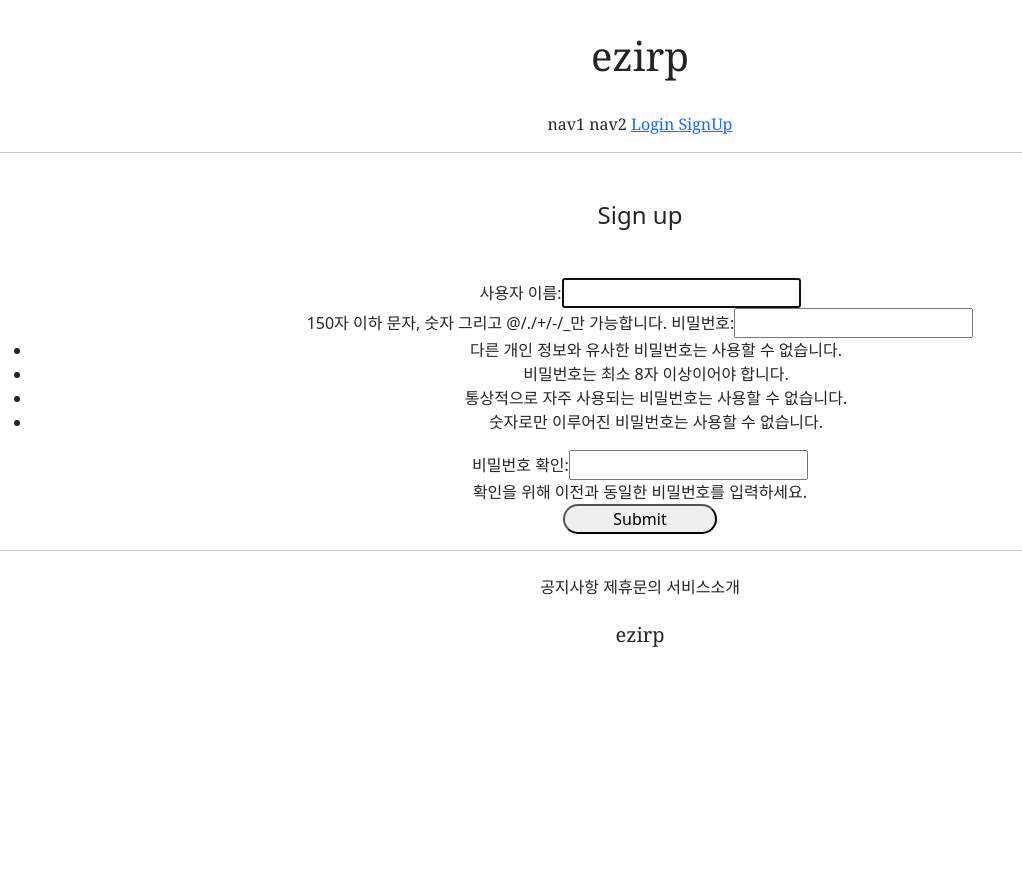
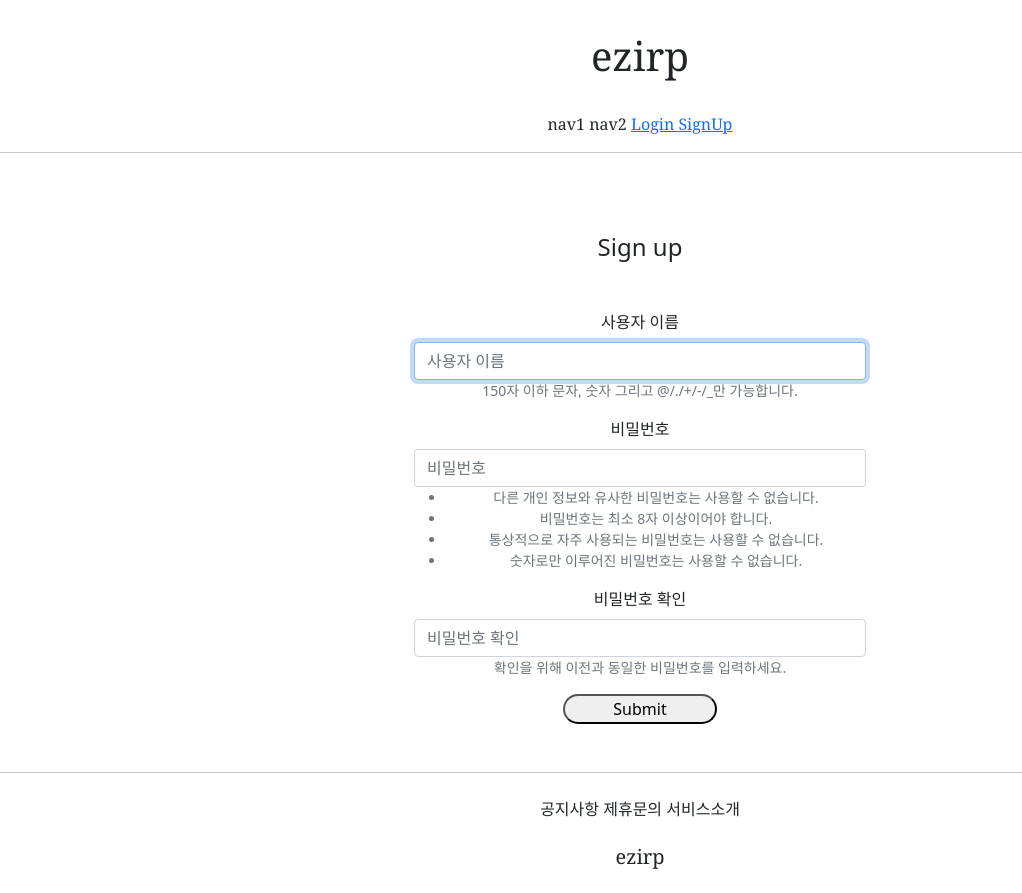
Before and after one commit to yeonsangKim/django_1, a Django app: page /accounts/create/ in a window 1280 px wide. Shown: the whole page, without its empty margins (0-1022 px from the left). Before the commit the page ends 647 px from the top, so only its background shows below. Run offline with Django 3.2, Linux system fonts and the light colour scheme; parts of the project's set-up code (start-up, migrations or seed data) failed here and were passed over; some libraries are stand-ins or nearby versions.

Commit message:
7/16 3 class commit 2

```diff
--- a/GJ_AI_FIRST/settings.py
+++ b/GJ_AI_FIRST/settings.py
@@ -53,7 +53,8 @@ INSTALLED_APPS = [
     'django.contrib.sessions',
     'django.contrib.messages',
     'django.contrib.staticfiles',
-    'accountapp'
+    'accountapp',
+    'bootstrap4'
 
 ]
 
--- a/accountapp/templates/accountapp/create.html
+++ b/accountapp/templates/accountapp/create.html
@@ -1,17 +1,20 @@
 {% extends 'base.html' %}
+{% load bootstrap4 %}
+
 
 {% block content %}
 
 
-    <div class="text-center">
+    <div class="text-center mw-500 m-auto">
             <div class="m-5">
                 <h4>Sign up</h4>
             </div>
             <div>
                 <form action="{% url 'accountapp:create' %}" method="post">     {# post방식 #}
                     {% csrf_token %}   {# 트리거 작용 #}
-                    {{ form }}          {# vies.py에 class AccountCreateView(CreateView)안에 있는 form_class = UserCreationForm가 기본적인 회원가입 형식을 보유  #}
-                    <div>
+                      {% bootstrap_form form %}
+          {# vies.py에 class AccountCreateView(CreateView)안에 있는 form_class = UserCreationForm가 기본적인 회원가입 형식을 보유  #}
+                    <div class=""m-5">
 
 
                     <input type="submit"    class="btn_dark rounded-pill px-5">         {# 버튼설정 #}
--- a/accountapp/templates/accountapp/login.html
+++ b/accountapp/templates/accountapp/login.html
@@ -1,16 +1,18 @@
 {% extends 'base.html' %}
+{% load bootstrap4 %}
+
 
 {% block content %}
 
 
-    <div class="text-center">
+    <div class="text-center mw-500 m-auto">    {# m-auto = 좌우 여백 맞추기 #}
             <div class="m-5">
                 <h4>Login</h4>
             </div>
             <div>
                 <form action="{% url 'accountapp:login' %}" method="post">     {# post방식 ,accountapp에있는 로그인 으로 연결#}
                     {% csrf_token %}   {# 트리거 작용 #}
-                    {{ form }}          {# vies.py에 class AccountCreateView(CreateView)안에 있는 form_class = UserCreationForm가 기본적인 회원가입 형식을 보유  #}
+                    {%  bootstrap_form form %}          {# vies.py에 class AccountCreateView(CreateView)안에 있는 form_class = UserCreationForm가 기본적인 회원가입 형식을 보유  #}
                     <div>
 
 
--- a/static/base.css
+++ b/static/base.css
@@ -14,3 +14,8 @@
 .ezirp_footer_button{
     margin: 1.5rem 0; font-family: 'Noto Serif', serif;
 }
+
+.mw-500{
+    max-width: 500px;
+    padding: 1rem 1.5rem;
+}
```
